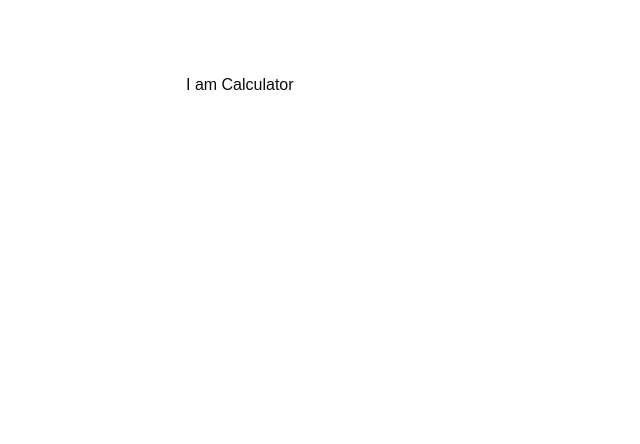
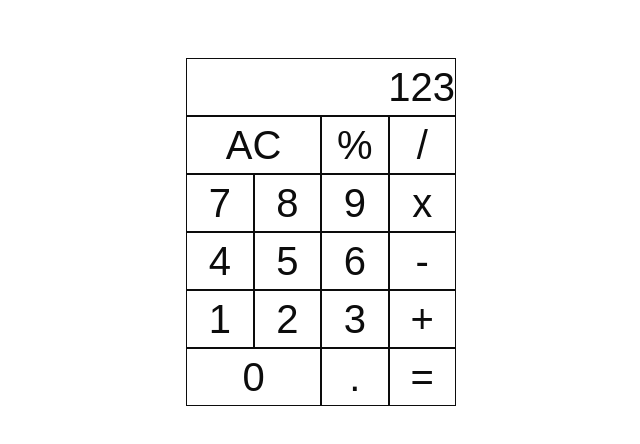
Before and after one commit to UmerSharif/VueJs-Caculator, a Vue app: page / in a window 1280 px wide. Shown: the top 444 px of the page, without its empty margins (319-959 px from the left). Built offline with nearby package versions, Linux system fonts and the light colour scheme.

Commit message:
adding styles to layout

```diff
--- a/src/components/Calculator.vue
+++ b/src/components/Calculator.vue
@@ -1,6 +1,25 @@
 <template>
     <div class="calculator">
-     <p>I am Calculator</p>
+        <div class="display">123</div>
+            <div class="btn AC">AC</div>
+            <div class="btn">%</div>
+            <div class="btn">/</div>
+            <div class="btn">7</div>
+            <div class="btn">8</div>
+            <div class="btn">9</div>
+            <div class="btn">x</div>
+            <div class="btn">4</div>
+            <div class="btn">5</div>
+            <div class="btn">6</div>
+            <div class="btn">-</div>
+            <div class="btn">1</div>
+            <div class="btn">2</div>
+            <div class="btn">3</div>
+            <div class="btn">+</div>
+            <div class="btn zero">0</div>
+            <div class="btn">.</div>
+            <div class="btn">=</div>
+
     </div>
 </template>
 
@@ -18,4 +37,35 @@
 <!-- Add "scoped" attribute to limit CSS to this component only -->
 <style scoped lang="scss">
 
+    .calculator {
+        display: grid;
+        font-size: 40px;
+        grid-template-columns: repeat(4, 1fr);
+        grid-auto-rows: minmax(50px, auto);
+    }
+
+    .display {
+        grid-column: 1/5;
+        display: flex;
+        justify-content: flex-end;
+        align-items: center;
+        border: 1px solid black;
+    }
+
+    .AC {
+        grid-column: 1/3;
+
+    }
+
+    .zero {
+        grid-column: 1/3;
+    }
+
+    .btn {
+        display: flex;
+        justify-content: center;
+        align-items: center;
+        border: 1px solid black;
+    }
+
 </style>
```
